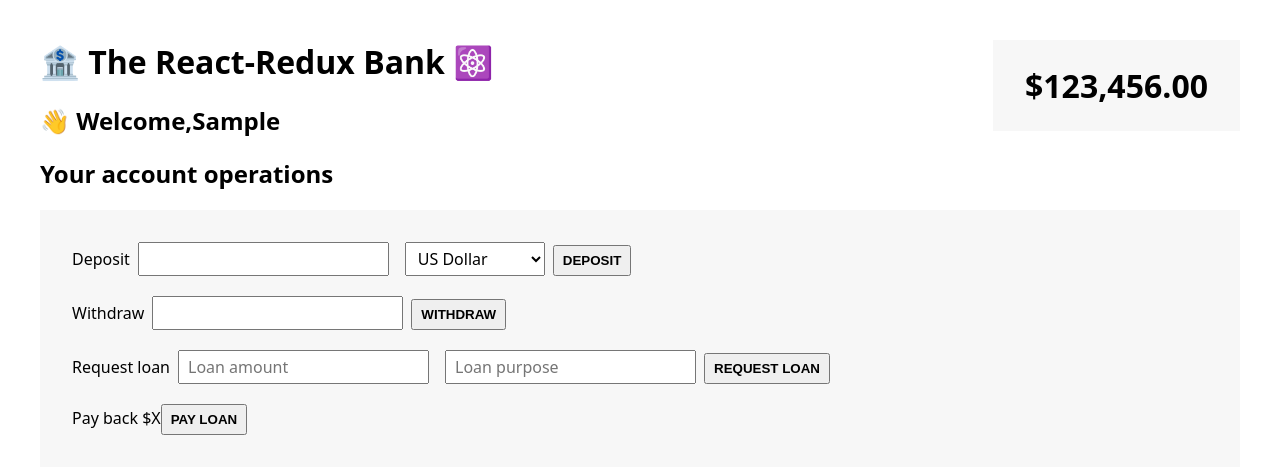
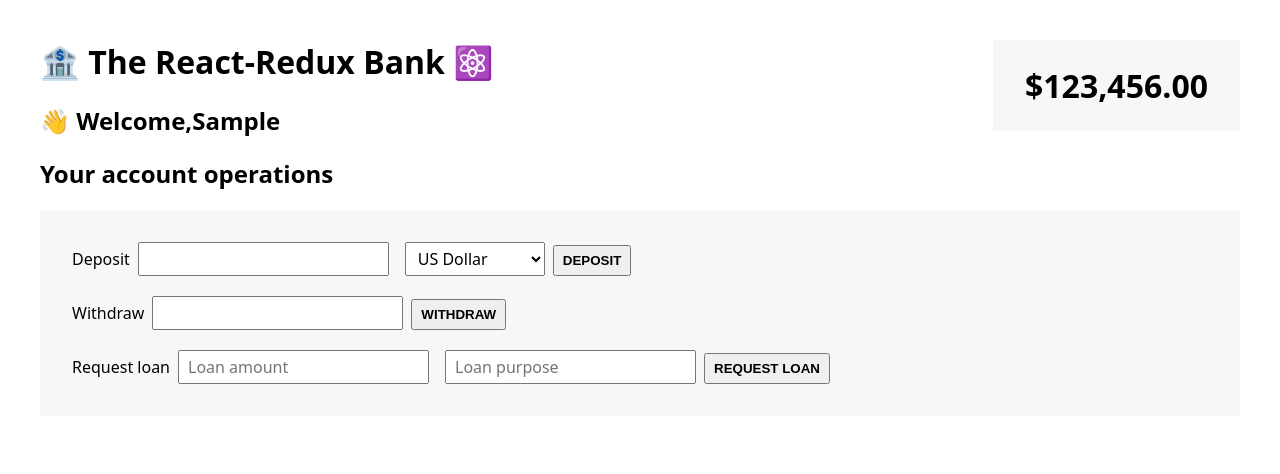
Before and after one commit to Bhupender2/redux-intro, a React (Create React App) app: page / in a window 1280 px wide. Both pictures are taken after typing "Sample", "Sample" into the empty fields and a click on the button "CREATE NEW CUSTOMER". Shown: the top 474 px of the page. Built offline with nearby package versions, Linux system fonts and the light colour scheme.

Commit message:
loan and loan purpose displayed

```diff
--- a/src/features/accounts/AccountOperations.js
+++ b/src/features/accounts/AccountOperations.js
@@ -10,8 +10,12 @@
   const [currency, setCurrency] = useState("USD");
   const dispatch = useDispatch();
 
-  const account = useSelector((state) => state.account);
-  console.log(account);
+  const {
+    loan: currentLoan,
+    loanPurpose: currentLoanPurpose,
+    balance,
+  } = useSelector((store) => store.account);
+  console.log(balance);
 
   function handleDeposit() {
     if (!depositAmount) return;
@@ -87,10 +91,14 @@
           <button onClick={handleRequestLoan}>Request loan</button>
         </div>
 
-        <div>
-          <span>Pay back $X</span>
-          <button onClick={handlePayLoan}>Pay loan</button>
-        </div>
+        {currentLoan > 0 && (
+          <div>
+            <span>
+              Pay back ${currentLoan}({currentLoanPurpose})
+            </span>
+            <button onClick={handlePayLoan}>Pay loan</button>
+          </div>
+        )}
       </div>
     </div>
   );
```
